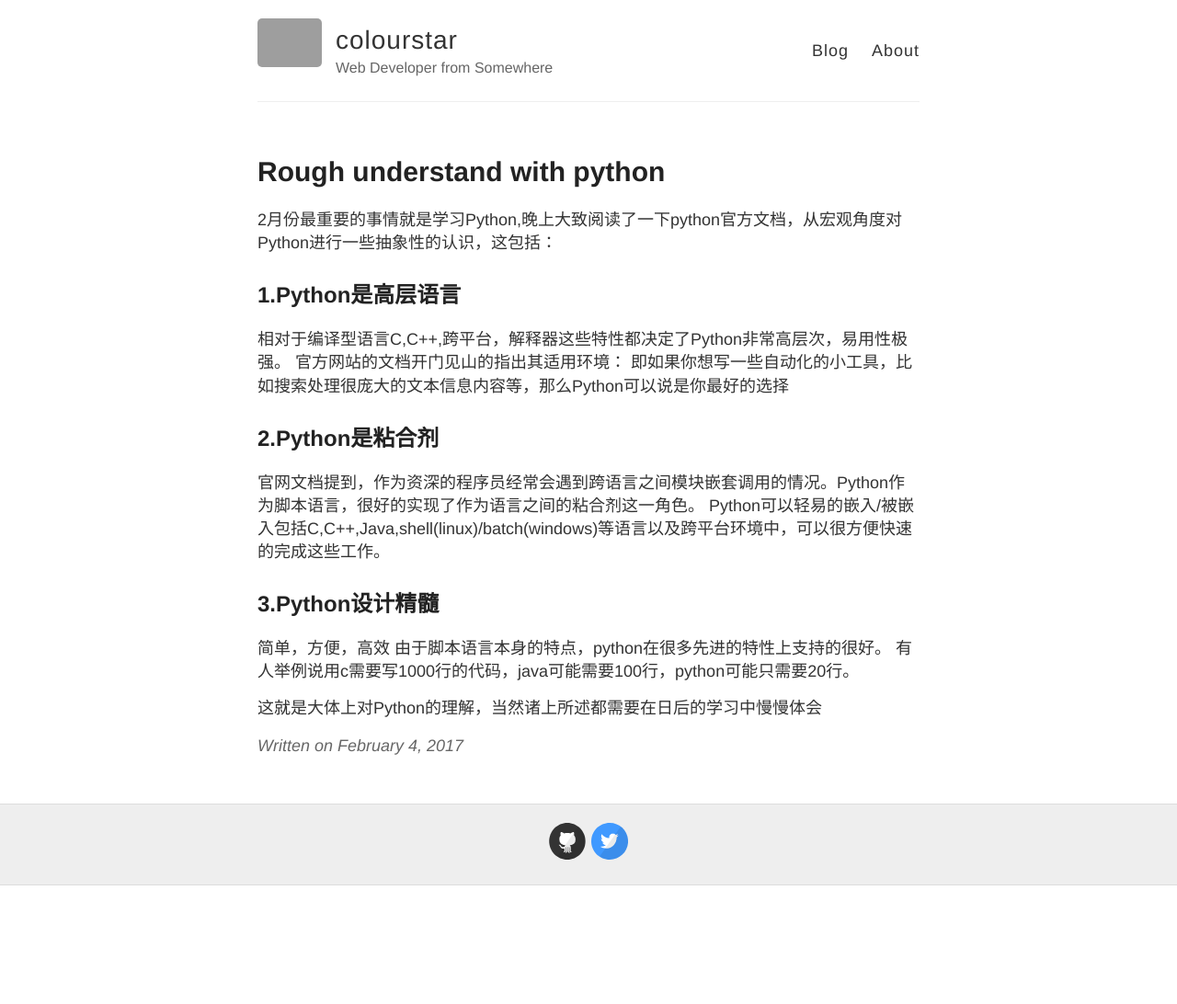
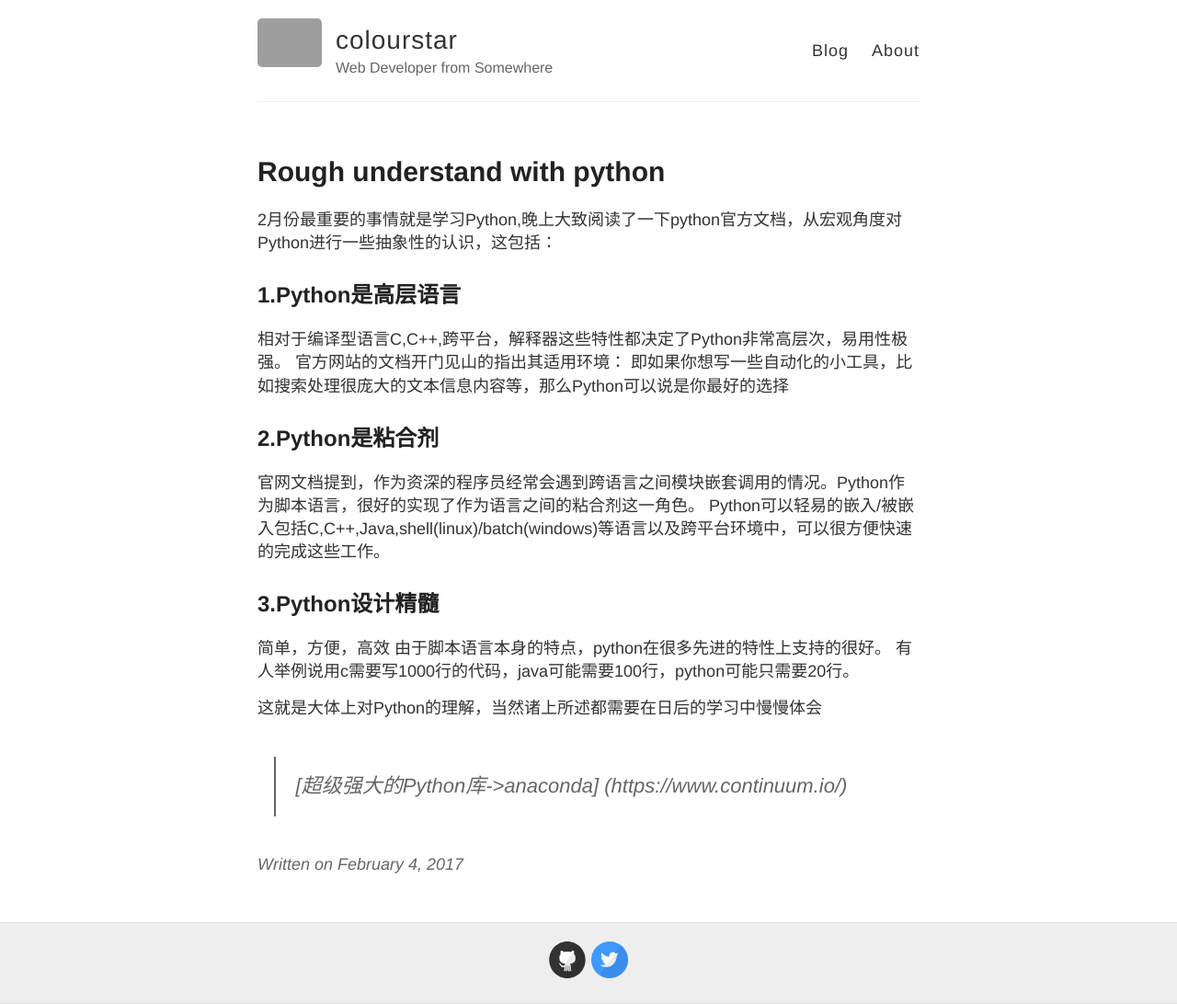
Before and after one commit to colourstar/colourstar.github.io, a Jekyll site: the page built from _posts/python/2017-2-4-firstpython.md, in a window 1280 px wide. Shown: the whole page at 92% size. Built offline with Jekyll 4.4.1, drawn with Linux system fonts in a browser that asks for light colours; before the commit the page ends 963 px from its top, so only the background shows below that; grey boxes are pictures that could not be loaded.

```diff
--- a/_posts/python/2017-2-4-firstpython.md
+++ b/_posts/python/2017-2-4-firstpython.md
@@ -22,3 +22,5 @@
 有人举例说用c需要写1000行的代码，java可能需要100行，python可能只需要20行。
 
 这就是大体上对Python的理解，当然诸上所述都需要在日后的学习中慢慢体会
+
+> [超级强大的Python库->anaconda] (https://www.continuum.io/)
```
